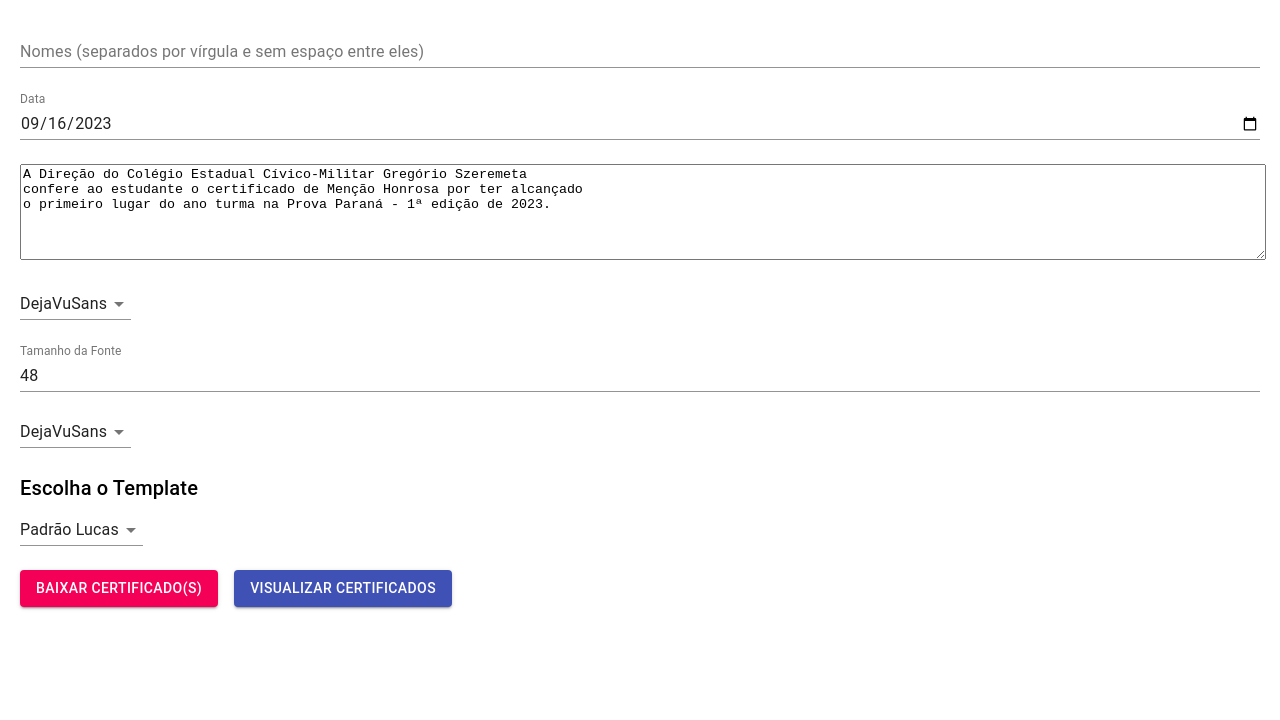
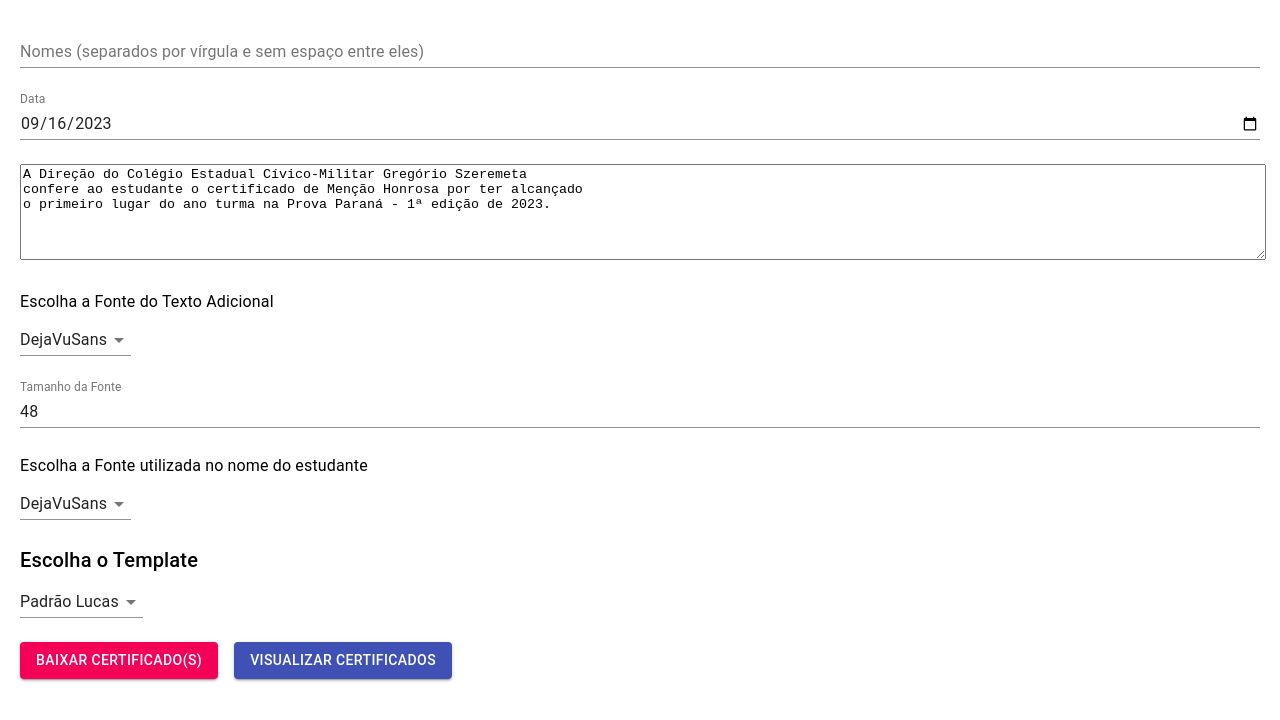
Before and after one commit to lucasmercer/ccm, a React (Create React App) app: page /certificado in a window 1280 px wide. Shown: the top 720 px of the page. Built offline with nearby package versions, Linux system fonts and the light colour scheme.

Commit message:
Corrigido nome dos campos

```diff
--- a/src/Certificate.js
+++ b/src/Certificate.js
@@ -258,8 +258,10 @@ function Certificate() {
           />
         </Grid>
         <Grid item xs={12}>
+          <Typography variant="subtitle1" style={{ marginBottom: "8px" }}>
+            Escolha a Fonte do Texto Adicional
+          </Typography>
           <Select
-            label="Fonte para o Texto"
             value={additionalTextFont}
             onChange={(e) => setAdditionalTextFont(e.target.value)}
           >
@@ -280,11 +282,10 @@ function Certificate() {
           />
         </Grid>
         <Grid item xs={12}>
-          <Select
-            label="Fonte para o Texto"
-            value={font}
-            onChange={(e) => setFont(e.target.value)}
-          >
+          <Typography variant="subtitle1" style={{ marginBottom: "8px" }}>
+            Escolha a Fonte utilizada no nome do estudante
+          </Typography>
+          <Select value={font} onChange={(e) => setFont(e.target.value)}>
             <MenuItem value="DejaVuSans">DejaVuSans</MenuItem>
             <MenuItem value="ScriptMTBold">ScriptMTBold</MenuItem>
             <MenuItem value="AlefRegular">AlefRegular</MenuItem>
```
